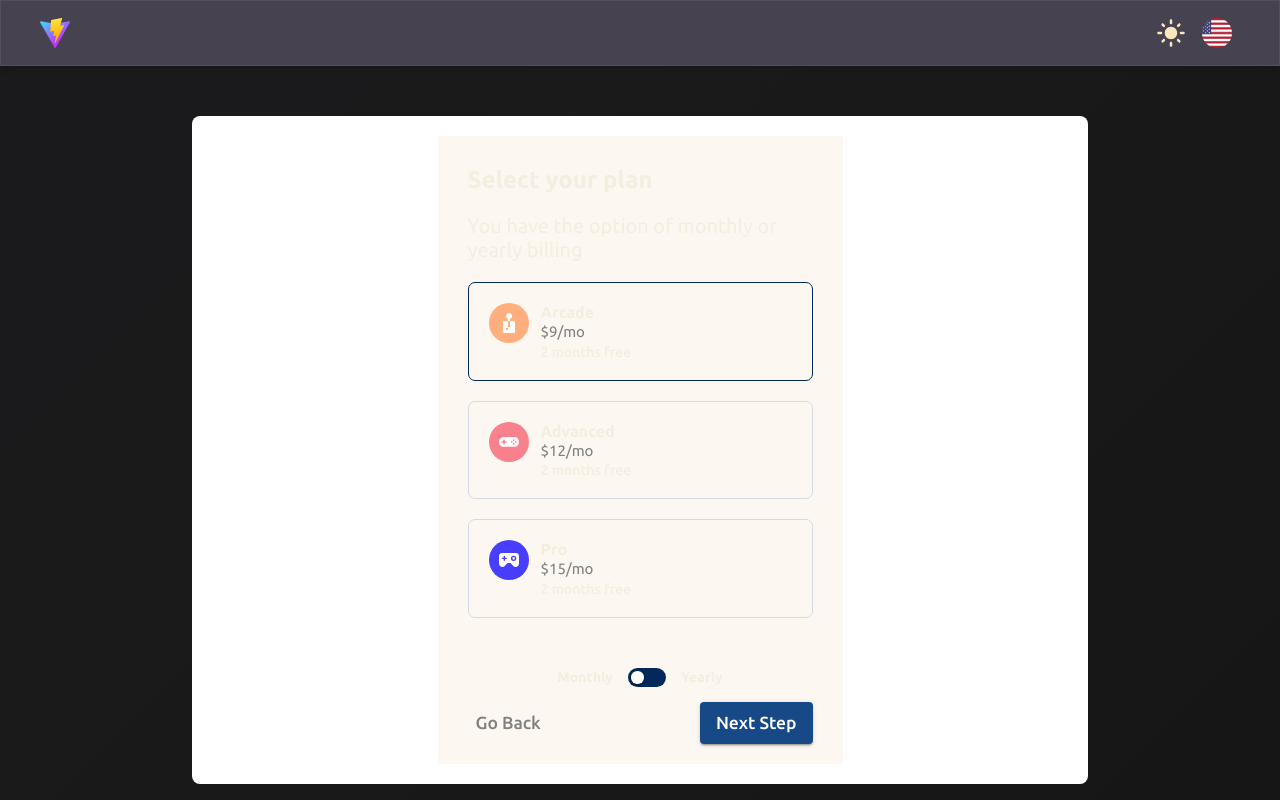
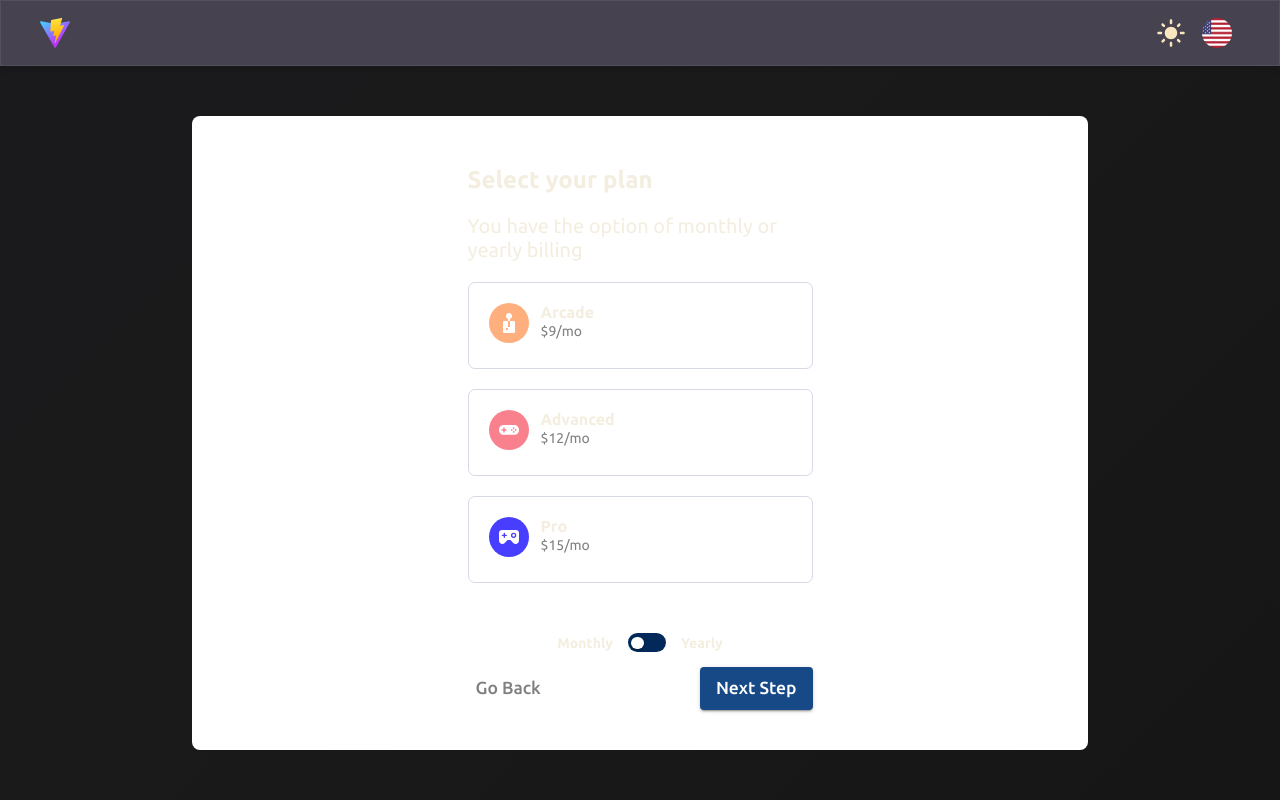
Before and after one commit to ilmandwi24/backup, a React (Vite) app: page /sample-select-plan in a window 1280 px wide. Built offline with nearby package versions, Linux system fonts and the light colour scheme.

Commit message:
update: - tambahan language yearly di file en & id.js - update button switch dengan state redux dan pilih paket select plan dengan useState

```diff
--- a/src/components/SelectPlan/CardSelectPlan.jsx
+++ b/src/components/SelectPlan/CardSelectPlan.jsx
@@ -3,9 +3,17 @@ import PropTypes from 'prop-types';
 // import iconArcade from '@static/images/en.png';
 import ButtonStep from '@components/Button';
 import { injectIntl } from 'react-intl';
+import { selectSelectPlan } from '@containers/App/selectors';
+import { createStructuredSelector } from 'reselect';
+import { connect, useDispatch } from 'react-redux';
+import { updateYearlySelectPlan } from '@containers/App/actions';
+import { useState } from 'react';
 import classes from './csp.module.scss';
 
-const CardSelectPlan = ({ intl: { formatMessage } }) => {
+const CardSelectPlan = ({ intl: { formatMessage }, selectPlan }) => {
+  const [paket, setPaket] = useState(0);
+  const dispatch = useDispatch();
+
   const CustomSwitch = styled((props) => <Switch focusVisibleClassName=".Mui-focusVisible" disableRipple {...props} />)(
     ({ theme }) => ({
       width: 38,
@@ -53,14 +61,15 @@ const CardSelectPlan = ({ intl: { formatMessage } }) => {
       },
     })
   );
-  const isActive = true;
+  // console.log(selectPlan);
+  // const isActive = true;
   return (
     <Box className={classes.container}>
       <h1>{formatMessage({ id: 'app_select_your_plan' })}</h1>
       <p>{formatMessage({ id: 'app_select_plan_description' })}</p>
       {/* List package */}
       <Box className={classes.listPlan}>
-        <Box className={`${classes.plan} ${isActive ? classes.active : ''}`}>
+        <Box className={`${classes.plan} ${paket === 1 ? classes.active : ''}`} onClick={() => setPaket(1)}>
           <Box className={classes.icon}>
             <span>
               <img src="src/static/images/icon-arcade.svg" alt="icon arcade" />
@@ -68,11 +77,15 @@ const CardSelectPlan = ({ intl: { formatMessage } }) => {
           </Box>
           <Box className={classes.desc}>
             <h3>{formatMessage({ id: 'app_plan_arcade' })}</h3>
-            <span className={classes.price}>{formatMessage({ id: 'app_arcade_price' })}</span>
-            <span className={classes.free}>{formatMessage({ id: 'app_2months' })}</span>
+            <span className={classes.price}>
+              {selectPlan.tahunan
+                ? formatMessage({ id: 'app_arcade_price_yearly' })
+                : formatMessage({ id: 'app_arcade_price' })}
+            </span>
+            {selectPlan.tahunan && <span className={classes.free}>{formatMessage({ id: 'app_2months' })}</span>}
           </Box>
         </Box>
-        <Box className={classes.plan}>
+        <Box className={`${classes.plan} ${paket === 2 ? classes.active : ''}`} onClick={() => setPaket(2)}>
           <Box className={classes.icon}>
             <span>
               <img src="src/static/images/icon-advanced.svg" alt="icon arcade" />
@@ -80,11 +93,15 @@ const CardSelectPlan = ({ intl: { formatMessage } }) => {
           </Box>
           <Box className={classes.desc}>
             <h3>{formatMessage({ id: 'app_plan_advanced' })}</h3>
-            <span className={classes.price}>{formatMessage({ id: 'app_advanced_price' })}</span>
-            <span className={classes.free}>{formatMessage({ id: 'app_2months' })}</span>
+            <span className={classes.price}>
+              {selectPlan.tahunan
+                ? formatMessage({ id: 'app_advanced_price_yearly' })
+                : formatMessage({ id: 'app_advanced_price' })}
+            </span>
+            {selectPlan.tahunan && <span className={classes.free}>{formatMessage({ id: 'app_2months' })}</span>}
           </Box>
         </Box>
-        <Box className={classes.plan}>
+        <Box className={`${classes.plan} ${paket === 3 ? classes.active : ''}`} onClick={() => setPaket(3)}>
           <Box className={classes.icon}>
             <span>
               <img src="src/static/images/icon-pro.svg" alt="icon arcade" />
@@ -92,15 +109,24 @@ const CardSelectPlan = ({ intl: { formatMessage } }) => {
           </Box>
           <Box className={classes.desc}>
             <h3>{formatMessage({ id: 'app_plan_pro' })}</h3>
-            <span className={classes.price}>{formatMessage({ id: 'app_pro_price' })}</span>
-            <span className={classes.free}>{formatMessage({ id: 'app_2months' })}</span>
+            <span className={classes.price}>
+              {selectPlan.tahunan
+                ? formatMessage({ id: 'app_pro_price_yearly' })
+                : formatMessage({ id: 'app_pro_price' })}
+            </span>
+            {selectPlan.tahunan && <span className={classes.free}>{formatMessage({ id: 'app_2months' })}</span>}
           </Box>
         </Box>
       </Box>
 
       <Box className={classes.switch}>
         {/* TODO:: SWITCH SELECT PLAN CHANGED */}
-        {formatMessage({ id: 'app_plan_monthly' })} <CustomSwitch /> {formatMessage({ id: 'app_plan_yearly' })}
+        {formatMessage({ id: 'app_plan_monthly' })}{' '}
+        <CustomSwitch
+          checked={selectPlan.tahunan}
+          onChange={() => dispatch(updateYearlySelectPlan(selectPlan.tahunan))}
+        />
+        {formatMessage({ id: 'app_plan_yearly' })}
       </Box>
 
       <Box className={classes.buttonStep}>
@@ -113,6 +139,10 @@ const CardSelectPlan = ({ intl: { formatMessage } }) => {
 
 CardSelectPlan.propTypes = {
   intl: PropTypes.object,
+  selectPlan: PropTypes.object,
 };
 
-export default injectIntl(CardSelectPlan);
+const mapStateToProps = createStructuredSelector({
+  selectPlan: selectSelectPlan,
+});
+export default injectIntl(connect(mapStateToProps)(CardSelectPlan));
--- a/src/components/SelectPlan/csp.module.scss
+++ b/src/components/SelectPlan/csp.module.scss
@@ -1,5 +1,6 @@
 .container {
-  background-color: rgb(252, 248, 241);
+  // font-family: 'Ubuntu, Arial, sans-serif';
+  // background-color: rgb(252, 248, 241);
   max-width: 345px;
   padding: 1.5rem 1.5rem 1rem 1.5rem;
   display: flex;
@@ -41,7 +42,7 @@
           display: block;
           color: gray;
           line-height: 1.5;
-          font-size: 15px;
+          font-size: 14px;
         }
         .free {
           display: block;
@@ -53,6 +54,12 @@
 
     .active {
       border: 1px hsl(213, 96%, 18%) solid;
+      background-color: hsl(230, 100%, 99%);
+    }
+
+    .plan:hover {
+      background-color: hsl(230, 100%, 99%);
+      cursor: pointer;
     }
 
     .combined-class {
@@ -92,12 +99,12 @@
       margin-top: 10px;
     }
     .listPlan {
-      gap: 10px;
+      gap: 5px;
       display: flex;
       flex-wrap: wrap;
       margin-top: 20px;
       .plan {
-        padding: 20px 15px 0 15px;
+        padding: 20px 10px 0 10px;
         min-width: 100px;
         flex-direction: column;
         gap: 25px;
--- a/src/containers/App/actions.js
+++ b/src/containers/App/actions.js
@@ -5,6 +5,7 @@ import {
   SET_LOADING,
   GET_COUNTRY_LIST,
   SET_COUNTRY_LIST,
+  SET_YEARLY_SELECT_PLAN,
 } from '@containers/App/constants';
 
 export const setLocale = (locale) => ({
@@ -50,3 +51,8 @@ export const setCountryList = (countryList) => ({
   type: SET_COUNTRY_LIST,
   countryList,
 });
+
+export const updateYearlySelectPlan = (yearly) => ({
+  type: SET_YEARLY_SELECT_PLAN,
+  yearly,
+});
--- a/src/containers/App/constants.js
+++ b/src/containers/App/constants.js
@@ -4,3 +4,4 @@ export const SET_POPUP = 'App/SET_POPUP';
 export const SET_LOADING = 'App/SET_LOADING';
 export const GET_COUNTRY_LIST = 'App/GET_COUNTRY_LIST';
 export const SET_COUNTRY_LIST = 'App/SET_COUNTRY_LIST';
+export const SET_YEARLY_SELECT_PLAN = 'App/SET_YEARLY_SELECT_PLAN';
--- a/src/containers/App/reducer.js
+++ b/src/containers/App/reducer.js
@@ -1,6 +1,13 @@
 import { produce } from 'immer';
 
-import { SET_LOCAL, SET_THEME, SET_POPUP, SET_LOADING, SET_COUNTRY_LIST } from '@containers/App/constants';
+import {
+  SET_LOCAL,
+  SET_THEME,
+  SET_POPUP,
+  SET_LOADING,
+  SET_COUNTRY_LIST,
+  SET_YEARLY_SELECT_PLAN,
+} from '@containers/App/constants';
 
 export const initialState = {
   locale: 'en',
@@ -12,6 +19,10 @@ export const initialState = {
   },
   loading: false,
   countryList: [],
+  selectPlan: {
+    paket: 0,
+    tahunan: false,
+  },
 };
 
 export const storedKey = ['locale', 'theme'];
@@ -34,6 +45,8 @@ const appReducer = (state = initialState, action) =>
       case SET_COUNTRY_LIST:
         draft.countryList = action.countryList;
         break;
+      case SET_YEARLY_SELECT_PLAN:
+        draft.selectPlan = { ...draft.selectPlan, tahunan: !action.yearly };
     }
   });
 
--- a/src/containers/App/selectors.js
+++ b/src/containers/App/selectors.js
@@ -8,3 +8,4 @@ export const selectTheme = createSelector(selectAppState, (state) => state.theme
 export const selectPopup = createSelector(selectAppState, (state) => state.popup);
 export const selectLoading = createSelector(selectAppState, (state) => state.loading);
 export const selectCountryList = createSelector(selectAppState, (state) => state.countryList);
+export const selectSelectPlan = createSelector(selectAppState, (state) => state.selectPlan);
--- a/src/languages/en.js
+++ b/src/languages/en.js
@@ -50,6 +50,9 @@ export default {
   app_arcade_price: '$9/mo',
   app_advanced_price: '$12/mo',
   app_pro_price: '$15/mo',
+  app_arcade_price_yearly: '$90/yr',
+  app_advanced_price_yearly: '$120/yr',
+  app_pro_price_yearly: '$150/yr',
   app_2months: '2 months free',
 
   // Pick Add-ons Component
--- a/src/languages/id.js
+++ b/src/languages/id.js
@@ -45,6 +45,9 @@ export default {
   app_arcade_price: 'Rp 126.000/bln',
   app_advanced_price: 'Rp 168.000/bln',
   app_pro_price: 'Rp 210.000/bln',
+  app_arcade_price_yearly: 'Rp 1.260.000/thn',
+  app_advanced_price_yearly: 'Rp 1.680.000/thn',
+  app_pro_price_yearly: 'Rp 2.100.000/thn',
   app_2months: '2 bulan gratis',
 
   // Komponen Pilih Tambahan
```
